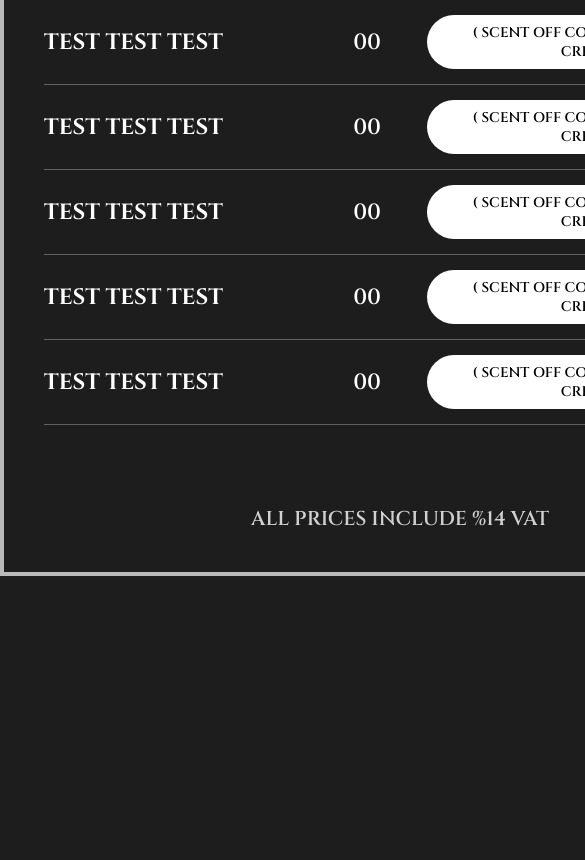
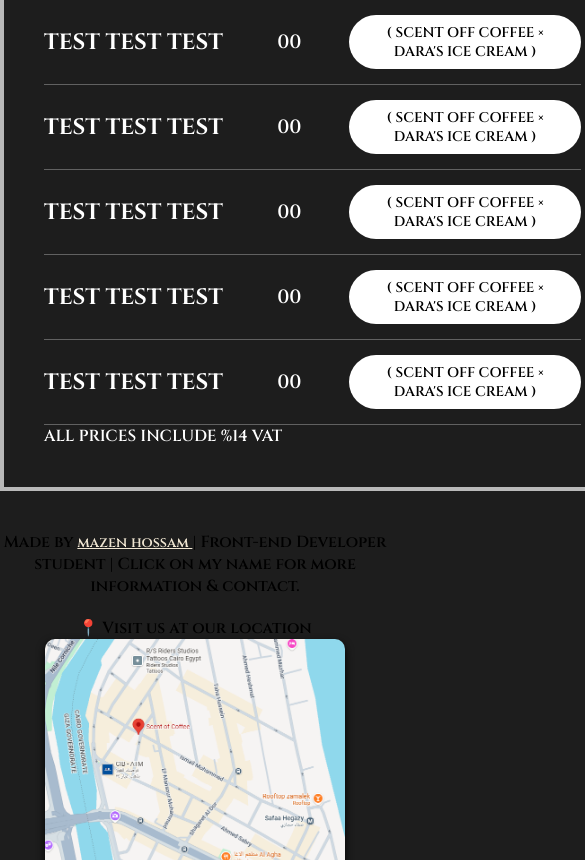
Before and after one commit to mazen2016/scent-of-coffee, a plain HTML site: page faitnes.html in a window 390 px wide. Shown: the part 1050-1910 px from the top of the page, 585 px wide, since content can reach past the window. Before the commit the page ends 1646 px from the top, so only its background shows below. Drawn offline with Linux system fonts and the light colour scheme.

Commit message:
change on style

```diff
--- a/faitnes.html
+++ b/faitnes.html
@@ -15,8 +15,12 @@
 
 
 <style>
+  .map.png{
+    margin: 10px;
+  }
+
 img.logo {
-        width: 100px;
+        width: 1px;
         height: 100px;
         border-radius: 50%;
         float: center;
@@ -36,7 +40,7 @@ body{
 }
 
 .menu{
-    width:800px;
+width: 625px;
     margin:20px auto;
     background:#1d1d1d;
     color:white;
@@ -102,12 +106,18 @@ body{
     margin-bottom:25px;
 }
 
-.footer{
-    text-align:center;
-    margin-top:80px;
-    font-size:20px;
-    color:#d0d0d0;
+footer{
+    text-align: center;
+    margin-top: 40px;
+    color: #000;
 }
+    footer a {
+      text-align: center;
+      margin-top: 40px;
+      font-size: 0.9rem;
+      color: #f0e6d2;
+    }
+
 .material-icons {
         color:  #e7dac7;
         line-height:  250px;
@@ -120,6 +130,36 @@ body{
         border-radius: 50%;
         float: right;
       }
+            @media (max-width: 640px) {
+        .menu-board {
+          padding: 28px 20px;
+        }
+
+        h1 {
+          font-size: 1.5rem;
+        }
+
+        .left h2,
+        .price {
+          font-size: 1.2rem;
+        }
+
+        .left p {
+          font-size: 0.9rem;
+        }
+
+        .extras {
+          flex-direction: column;
+          align-items: center;
+          text-align: center;
+          font-size: 1.1rem;
+        }
+
+        .flavour {
+          font-size: 1.2rem;
+        }
+      }
+
 
 
 </style>
@@ -219,6 +259,32 @@ ALL PRICES INCLUDE %14 VAT
 </div>
 
 </div>
+    <footer>
+      <div>
+        <p>
+          Made by
+          <a href="https://mazen hossam.github.io/web-profile/" target="_blank">
+            mazen hossam
+          </a>
+          | Front-end Developer student | Click on my name for more information
+          & contact.
+        </p>
+      </div>
+      <div style="margin-top: 20px">
+        <p>📍 Visit us at our location</p>
+        <a href="https://www.google.com/maps/place/Scent+of+Coffee/@30.0648999,31.2169458,16.42z/data=!4m6!3m5!1s0x1458410033418b3f:0xc744c96ff0fb09eb!8m2!3d30.0649759!4d31.2171345!16s%2Fg%2F11y9rqctz7?entry=ttu&g_ep=EgoyMDI2MDUyNy4wIKXMDSoASAFQAw%3D%3D"
+          target="_blank">
+          <img src="./map.png" alt="موقعنا على الخريطة" style="
+              max-width: 300px;
+              width: 100%;
+              border-radius: 10px;
+              box-shadow: 0 4px 8px rgb(0, 0, 0);
+            " />
+        </a>
+      </div>
+      <p>📞 Contact us: <a href="tel:0503110312">0503110312</a></p>
+    </footer>
+
 
 </body>
 </html>
```
Also changed, not shown: black coffee.html (+20 -54 lines), index.html (+8 -0 lines), AS.PNG (deleted), Capture.PNG (deleted), Capture12345678910.PNG (deleted), DF.PNG (deleted), FAI.PNG (deleted), FD.PNG (deleted), arbain.PNG (deleted), ba.PNG (deleted), whatsapp-logo.png (deleted), 2 other files.
